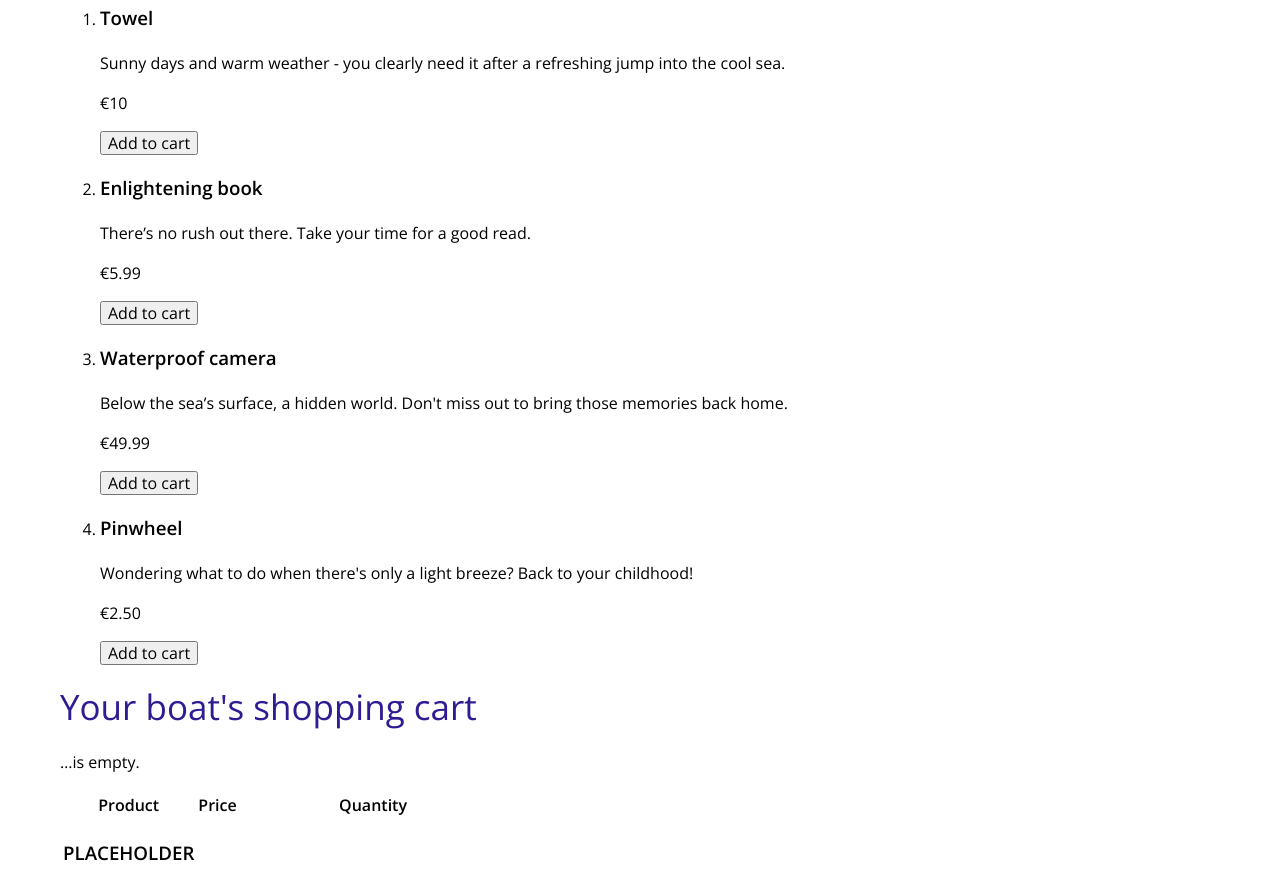
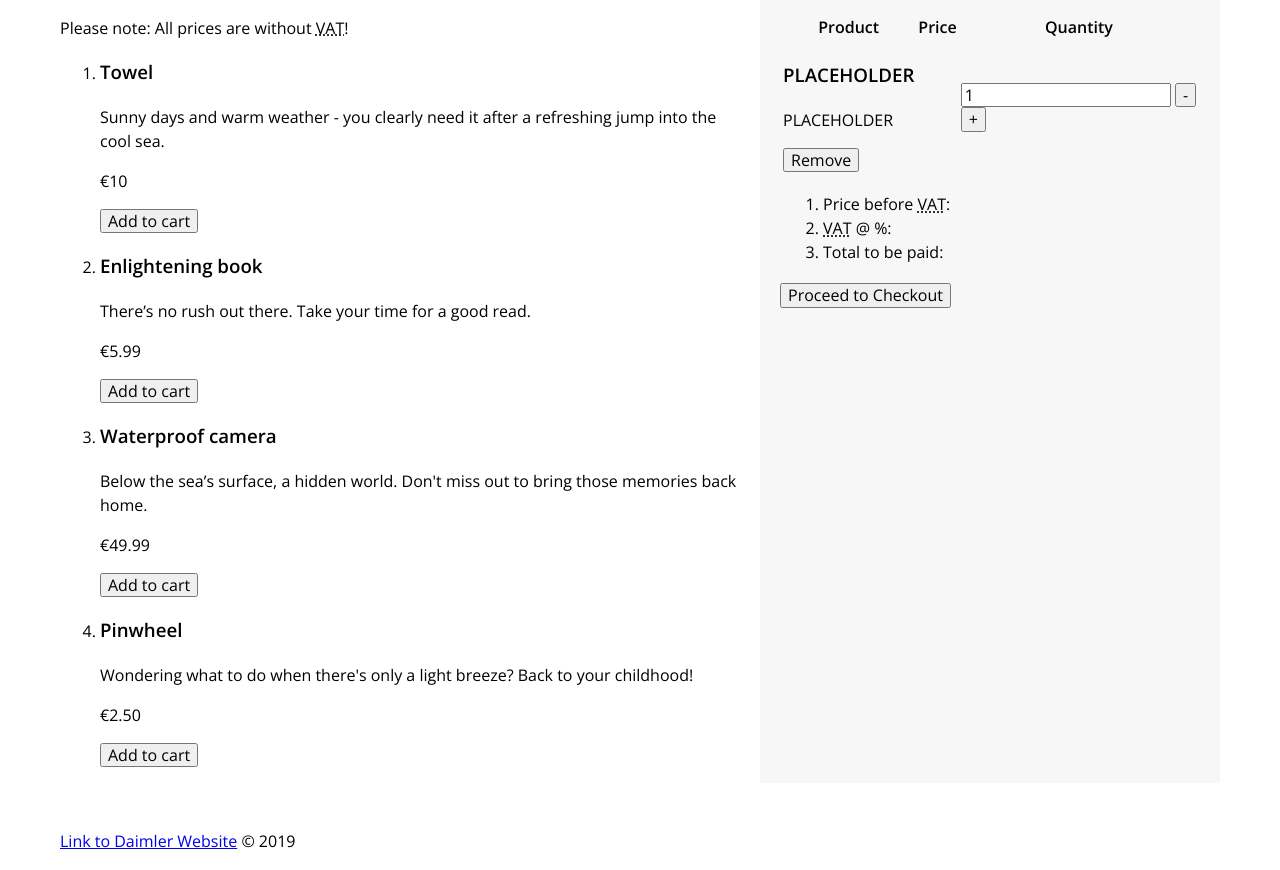
Before and after one commit to fabricionaweb/daimler-front-end-test, a website: page src/index.html in a window 1280 px wide. Shown: the part 521-1391 px from the top of the page. Drawn offline with nearby package versions, Linux system fonts and the light colour scheme; files that its build step writes are made by us from their sources; files whose address does not match are found by name.

Commit message:
Shop sidebar and content components

```diff
--- /dev/null
+++ b/src/components/shop/_shop.scss
@@ -0,0 +1,34 @@
+// -- SHOPPING WRAPPER
+
+.shop {
+  display: flex;
+  flex-wrap: wrap;
+  margin-top: $vertical-rythm-spacing-component;
+  margin-left: -$horizontal-rythm-spacing-text;
+  margin-right: -$horizontal-rythm-spacing-text;
+
+  @include on-large-screen {
+    flex-direction: row;
+  }
+
+  &__content {
+    flex: 1;
+    flex-basis: $shop-content-min-width;
+    margin-left: $horizontal-rythm-spacing-text;
+    margin-right: $horizontal-rythm-spacing-text;
+    margin-bottom: $vertical-rythm-spacing-component;
+  }
+
+  &__sidebar {
+    flex: 1;
+    background-color: $c-secondary-dark;
+    margin-left: $horizontal-rythm-spacing-text;
+    margin-right: $horizontal-rythm-spacing-text;
+    margin-bottom: $vertical-rythm-spacing-component;
+    padding: $shop-sidebar-rythm-spacing-text;
+
+    @include on-large-screen {
+      min-width: $shop-sidebar-min-width;
+    }
+  }
+}
--- a/src/index.html
+++ b/src/index.html
@@ -18,15 +18,18 @@
         <li class="breadcrumbs__item"><a href="https://www.daimler.com">Home</a></li>
         <li class="breadcrumbs__item breadcrumbs__item--active">Shopping for the annual sailing trip</li>
       </ol>
-      <section id="section-shop">
+
+      <div class="shop">
+        <section class="shop__content">
           <h2 class="headline">The Shop</h2>
           <p>
-          Ahoy landman! Pick what you need for the big trip. You gonna be out there some days, so better leave prepared.
+            Ahoy landman! Pick what you need for the big trip. You gonna be out there some days, so better leave
+            prepared.
           </p>
           <p>
             <strong>Please note: All prices are without <abbr title="Value Added Tax">VAT</abbr>!</strong>
           </p>
-        <ol>
+          <ol class="products">
             <li>
               <div>
                 <h3>Towel</h3>
@@ -85,7 +88,7 @@
             </li>
           </ol>
         </section>
-      <aside id="section-shoppingcart">
+        <aside class="shop__sidebar">
           <h2 class="headline">Your boat's shopping cart</h2>
           <p>&hellip;is empty.</p>
           <form id="shoppingcart-form">
@@ -133,6 +136,7 @@
             <footer><button type="submit" form="shoppingcart-form">Proceed to Checkout</button></footer>
           </form>
         </aside>
+      </div>
     </main>
     <footer class="footer">
       <div class="container">
--- a/src/styles.scss
+++ b/src/styles.scss
@@ -13,3 +13,4 @@
 @import 'components/header/header';
 @import 'components/breadcrumbs/breadcrumbs';
 @import 'components/page/headline';
+@import 'components/shop/shop';
--- a/src/themes/default/_vars.scss
+++ b/src/themes/default/_vars.scss
@@ -48,6 +48,11 @@ $vertical-rythm-spacing-text: 10px;
 $breakpoint-large-px: 800px;
 $page-max-width: 1180px;
 
+// -- Shopping
+$shop-content-min-width: 500px;
+$shop-sidebar-min-width: 460px;
+$shop-sidebar-rythm-spacing-text: 20px;
+
 // -- Header
 $header-height: 280px;
 $header-height-large: 350px;
```
Also changed, not shown: 1 other file. Lines whose indentation alone changed are shown as unchanged.
